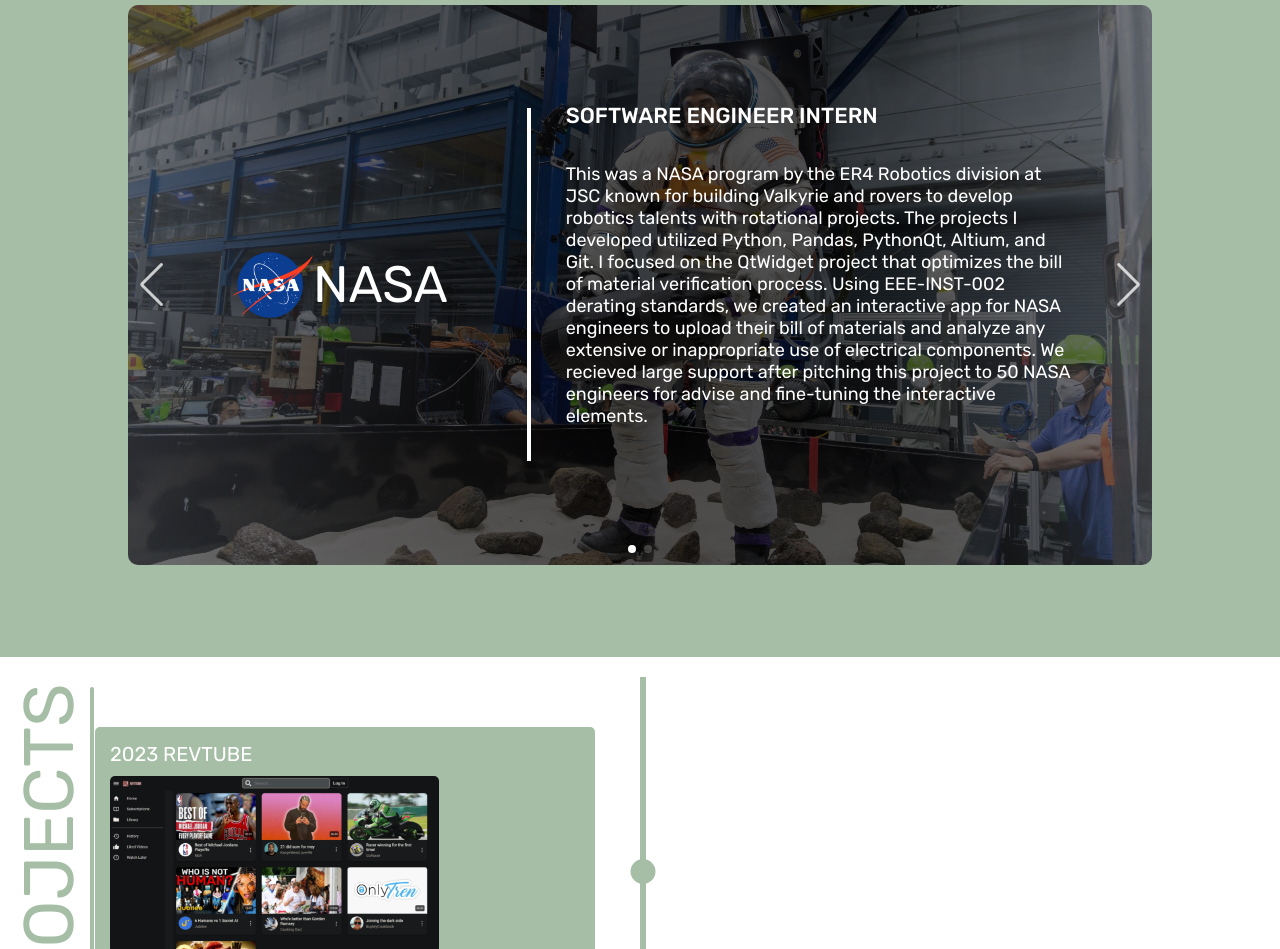
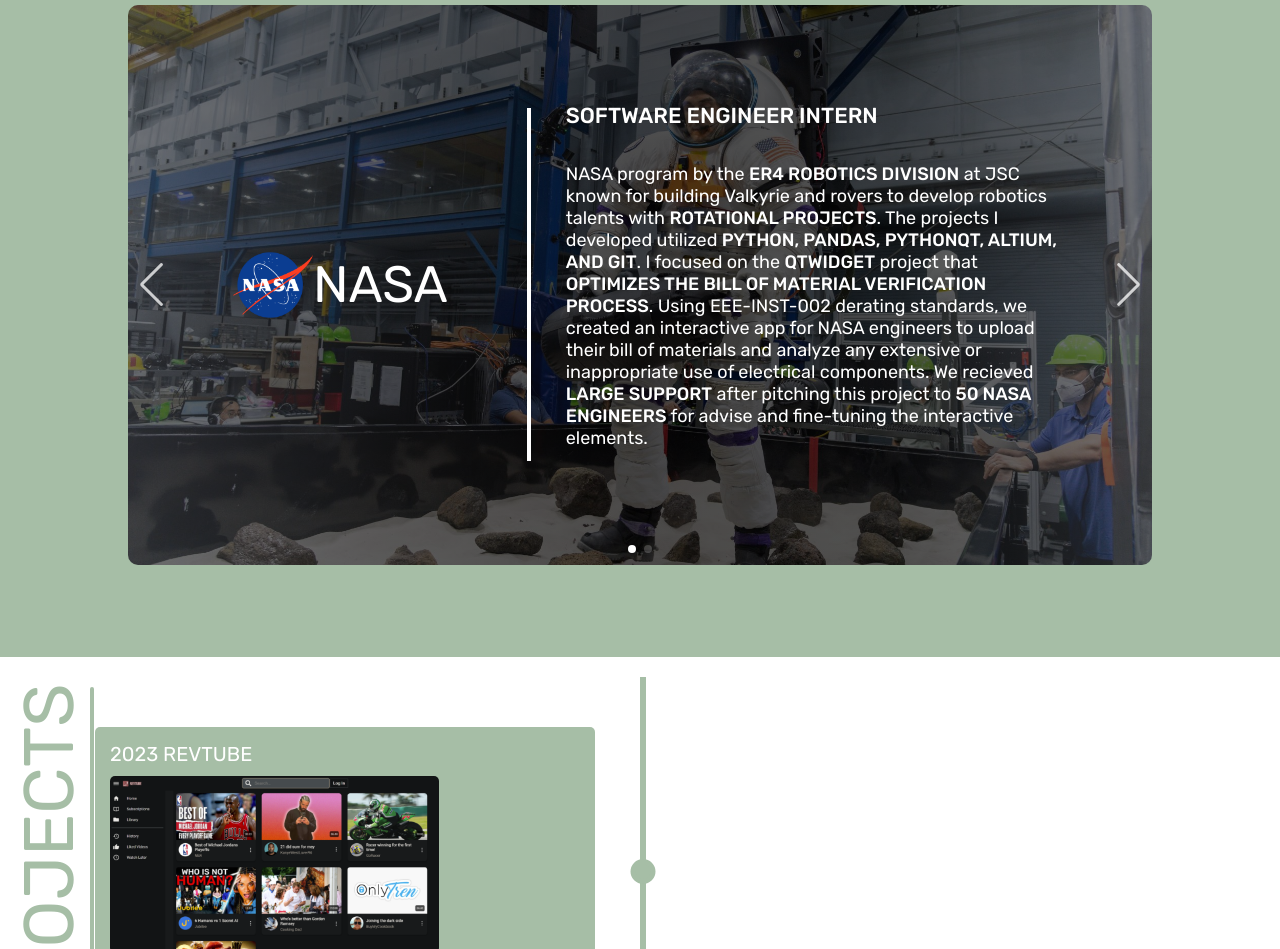
Before and after one commit to Redninjale/redninjale.github.io, a React (Create React App) app: page / in a window 1280 px wide. Shown: the part 1000-1949 px from the top of the page. Built offline with nearby package versions, Linux system fonts and the light colour scheme.

Commit message:
Building Contact

```diff
--- a/src/components/Experience.css
+++ b/src/components/Experience.css
@@ -151,3 +151,10 @@ div.swiper-divider {
     font-size: 18px;
     color: #fff;
 }
+
+.swiper-content b {
+    font-family: var(--rubik);
+    font-weight: 500;
+    color: #fff;
+    text-transform: uppercase;
+}
--- a/src/components/Experience.js
+++ b/src/components/Experience.js
@@ -43,11 +43,11 @@ function Slider() {
             <div className="swiper-divider"></div>
             <div className="swiper-content">
               <span className='swiper-subtitle'>Software Engineer Intern</span>
-              <div className='swiper-context'>This was a NASA program by the ER4 Robotics division at JSC known for building Valkyrie and rovers
-              to develop robotics talents with rotational projects. The projects I developed utilized Python, Pandas, PythonQt, Altium, and Git.
-              I focused on the QtWidget project that optimizes the bill of material verification process. Using EEE-INST-002 derating standards,
+              <div className='swiper-context'>NASA program by the <b>ER4 Robotics division</b> at JSC known for building Valkyrie and rovers
+              to develop robotics talents with <b>rotational projects</b>. The projects I developed utilized <b>Python, Pandas, PythonQt, Altium, and Git</b>.
+              I focused on the <b>QtWidget</b> project that <b>optimizes the bill of material verification process</b>. Using EEE-INST-002 derating standards,
               we created an interactive app for NASA engineers to upload their bill of materials and analyze any extensive or inappropriate use of
-              electrical components. We recieved large support after pitching this project to 50 NASA engineers for
+              electrical components. We recieved <b>large support</b> after pitching this project to <b>50 NASA engineers</b> for
               advise and fine-tuning the interactive elements.
             </div>
             </div>
@@ -63,9 +63,9 @@ function Slider() {
             <div className="swiper-divider"></div>
             <div className="swiper-content">
               <span className='swiper-subtitle'>Lead Software Engineer</span>
-              <div className='swiper-context'>Pearadox is a robotics organization in the First Robotics Competition. I was the lead software engineer
-              for 3 years using Java, OpenCV, and WPILib API(FRC related API). During my time on the team, we won finalist at 4 district events and 1 World
-              Championship Subdivision. As well, we won 2 autonomous awards and 2 engineering inspiration awards.
+              <div className='swiper-context'>Pearadox is a robotics organization in the First Robotics Competition. I was the <b>lead software engineer</b>
+              for 3 years using <b>Java, OpenCV, and WPILib API</b>(FRC related API). During my time on the team, we won finalist at <b>4 district events</b> and <b>2 World
+              Championship Subdivision</b>. As well, we won a <b>autonomous robot</b> and 2 engineering inspiration awards.
               </div>
             </div>
           </div>
--- a/src/components/Header.css
+++ b/src/components/Header.css
@@ -14,6 +14,7 @@ div.NavList {
     display: flex;
     flex-direction: row;
     justify-content: flex-end;
+    align-items: center;
     height: 100%;
     width: 100%;
     position: relative;
--- a/src/components/Header.js
+++ b/src/components/Header.js
@@ -6,6 +6,8 @@ function Header() {
         <div className='NavBar'>
             <div className='NavList'>
                 {/* <Link to="/"><img className='NavLogo' src= "./largerlogo.png" type="image/png" alt="Logo" /></Link> */}
+                {/* <span><a className='NavLink' id="hContact" href='#Contact'>Contact</a></span> */}
+
                 <ul className='NavList'>
                     <li className='NavLItem'><a className='NavLink' href='#Home'>Home</a></li>
                     <li className='NavLItem'><a className='NavLink' href='#Experience'>Experience</a></li>
--- a/src/components/Home.js
+++ b/src/components/Home.js
@@ -50,22 +50,20 @@ function Home() {
     var tl = anime.timeline({
       loop:false,
       easing: 'easeOutQuad',
-      duration: 750
+      duration: 700
     });
     tl.add({
       targets: "h1.HomeWelcome span",
       translateY: [30, 0],
       opacity: [0, 1],
-      duration: 600,
       delay: function(el, i) {
         return i * 100;
       }
-    }, 1500);
+    }, 900);
     tl.add({
       targets: "h1.HomeIntro span",
       translateY: [30, 0],
       opacity: [0, 1],
-      duration: 600,
       delay: function(el, i) {
         return i * 100;
       },
@@ -79,22 +77,21 @@ function Home() {
       }
     });
     tl.add({
+      targets: ["img.HomeImage", "div.HomeContent", "div.HomeProjects"],
+      opacity: [0, 1],
+      translateY: [20, 0],
+      delay: function(el, i) {
+        return i * 900;
+      }
+    });
+    tl.add({
       targets: "h1.HomeIntro span",
       translateY: [0,30],
       opacity: [1,0],
       delay: function(el, i) {
         return i * 100;
       }
-    }, 7000);
-
-    tl.add({
-      targets: ["img.HomeImage", "div.HomeContent", "div.HomeProjects"],
-      opacity: [0, 1],
-      translateY: [50, 0],
-      delay: function(el, i) {
-        return i * 300;
-      }
-    }, 6000);
+    }, 9000);
   }, [])
   return (
     <div id='Home' className='HomeContainer'>
--- a/src/components/Projects.js
+++ b/src/components/Projects.js
@@ -5,6 +5,19 @@ function Projects() {
     const [headerBot, setHeaderBot] = useState(undefined);
     const [headerTop, setHeaderTop] = useState(undefined);
 
+    function showMore() {
+        var container = document.querySelector("div.PersonalContainer div.Project-title h1");
+
+        if(!container.classList.contains("show")) {
+            document.querySelector("div.More").classList.add("show");
+            document.querySelector(".PersonalContainer").classList.add("show");
+            document.querySelector("div.Project-title h1").classList.add("show");
+        } else {
+            document.querySelector("div.More").classList.remove("show");
+            document.querySelector(".PersonalContainer").classList.remove("show");
+            document.querySelector("div.Project-title h1").classList.remove("show");
+        }
+    }
 
     useEffect(() => {
         var items = document.querySelectorAll("li.CardItem");
@@ -12,9 +25,9 @@ function Projects() {
         function isItemInView(item) {
             var rect = item.getBoundingClientRect();
             return (
-                rect.top >= 0 &&
+                rect.top >= -300 &&
                 rect.left >= 0 &&
-                rect.bottom <= (window.innerHeight + 200 || document.documentElement.clientHeight) &&
+                rect.bottom <= (window.innerHeight + 300 || document.documentElement.clientHeight) &&
                 rect.right <= (window.innerWidth || document.documentElement.clientWidth)
             );
         }
@@ -41,21 +54,6 @@ function Projects() {
                 item.querySelector("div").addEventListener("mouseleave", () => { item.classList.remove("hover") });
             }
         });
-
-        function showMore() {
-            var container = document.querySelector("div.PersonalContainer div.Project-title h1");
-
-            if(!container.classList.contains("show")) {
-                document.querySelector("div.More").classList.add("show");
-                document.querySelector(".PersonalContainer").classList.add("show");
-                document.querySelector("div.Project-title h1").classList.add("show");
-            } else {
-                document.querySelector("div.More").classList.remove("show");
-                document.querySelector(".PersonalContainer").classList.remove("show");
-                document.querySelector("div.Project-title h1").classList.remove("show");
-            }
-        }
-        document.querySelector("div.More img").addEventListener("click", showMore);
     });
 
     useEffect(() => {
@@ -70,7 +68,7 @@ function Projects() {
             // console.log("BOT:" + headerBot);
             if (header && headerTop !== undefined && headerBot!== undefined && window.scrollY >= headerTop - 60 &&
                 ((window.scrollY <= headerBot - 450 && !document.querySelector("div.PersonalContainer").classList.contains("show")) ||
-                (window.scrollY <= headerBot + 350 && document.querySelector("div.PersonalContainer").classList.contains("show")))) {
+                (window.scrollY <= headerBot + 320 && document.querySelector("div.PersonalContainer").classList.contains("show")))) {
                 if(!header.classList.contains("is-sticky")) {
                     header.classList.add("is-sticky");
                 }
@@ -85,9 +83,6 @@ function Projects() {
                 }
             }
         }
-
-        // window.addEventListener("load", headerSticky);
-        // window.addEventListener("resize", headerSticky);
         window.addEventListener("scroll", headerSticky);
     }, [headerTop, headerBot]);
 
@@ -138,7 +133,7 @@ function Projects() {
                         framework={["Robotics", "Fusion360", "Network", "Bluetooth"]}/>
                 </ul>
             </div>
-            <div className="More"><img src="down-arrow.svg"></img></div>
+            <div className="More"><img src="down-arrow.svg" onClick={() => {showMore();}} alt="Bad down"></img></div>
         </div>
     )
 }
@@ -148,7 +143,7 @@ function Card(prop) {
         <li className='CardItem'>
             <div>
                 <time>{prop.time}</time>
-                <img src={prop.photo} className={prop.photo ? "ShowImg" : "HideImg"} alt="Not Projectsing" type="jpg" />
+                <img src={prop.photo} className={prop.photo ? "ShowImg" : "HideImg"} alt="Not Projecting" type="jpg" />
                 <p>{prop.description ? prop.description : "Lorem ipsum dolor sit amet, consectetuer adipiscing elit, sed diam nonummy nibh euismod tincidunt ut laoreet dolore magna aliquam erat volutpat. Ut wisi enim ad minim veniam, quis nostrud exerci tation ullamcorper suscipit lobortis nisl ut aliquip ex ea commodo consequat. "}
                 </p>
                 <span className="CardFrame">
```
Also changed, not shown: 1 other file (tests, documents, lock files or other folders).
